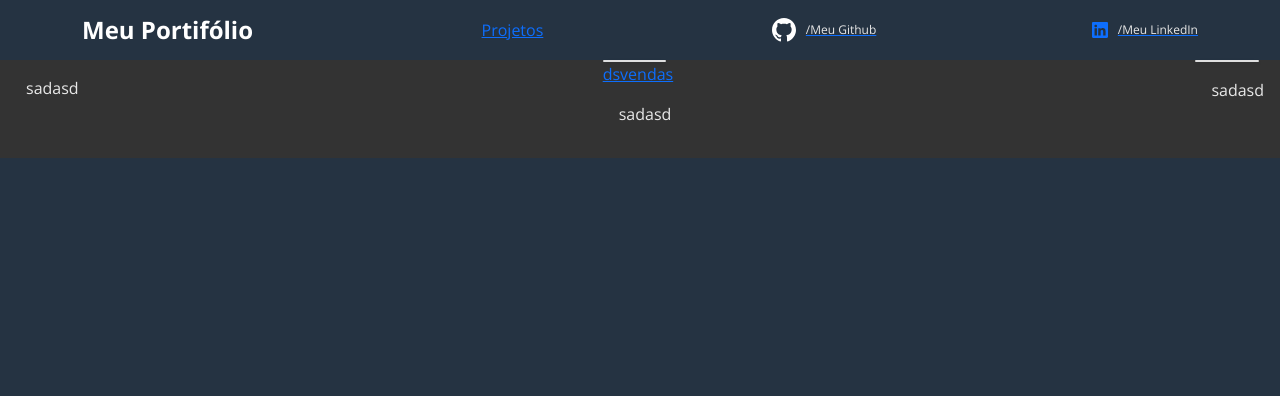
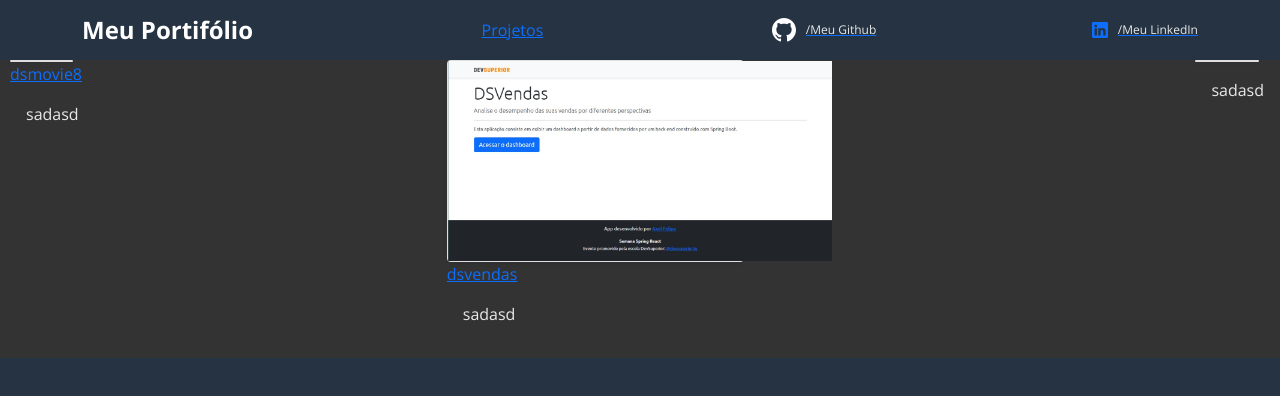
Before and after one commit to FelipeAxel/portifolioOnline, a React (Create React App) app in the folder frontend/: page /meuportifolioaxel.netlify.app/projetos in a window 1280 px wide. Shown: the top 396 px of the page. Built offline with nearby package versions, Linux system fonts and the light colour scheme.

Commit message:
teste img 1

```diff
--- a/frontend/src/components/Projetos/index.tsx
+++ b/frontend/src/components/Projetos/index.tsx
@@ -1,12 +1,21 @@
+/* eslint-disable jsx-a11y/alt-text */
 import './style.css'
-
-
+import dsvendas from 'assets/img/dsvendas.jpeg'
 function Projetos() {
     return (
         <div className="teste5" >
             <div className="retirado">
                 <div className="primeiro">
+                    <div className="col" >
+                        <div className="card shadow-sm">
 
+                        </div>
+                        <a href="https://axelnovais-dsmovie8.netlify.app">dsmovie8</a>
+                    </div>
+                    <div className="dsmovie">
+
+
+                    </div>
                     <div className="card-body">
                         <p>sadasd</p>
                     </div>
@@ -15,7 +24,7 @@ function Projetos() {
                 <div className="qwe">
                     <div className="col" >
                         <div className="card shadow-sm">
-
+                            <img className="teste7" src={dsvendas}></img>
                         </div>
                         <a href="https://axel-dsvendas.netlify.app">dsvendas</a>
                     </div>
@@ -29,8 +38,6 @@ function Projetos() {
                     <div className="col" >
                         <div className="card shadow-sm">
 
-
-
                         </div>
                     </div>
                     <div className="card-body">
@@ -39,9 +46,6 @@ function Projetos() {
                 </div>
             </div>
         </div>
-
-
-
     );
 }
 
```
Also changed, not shown: frontend/src/assets/img/dsmovie.svg (added), frontend/src/assets/img/dsvendas.jpeg (added).
